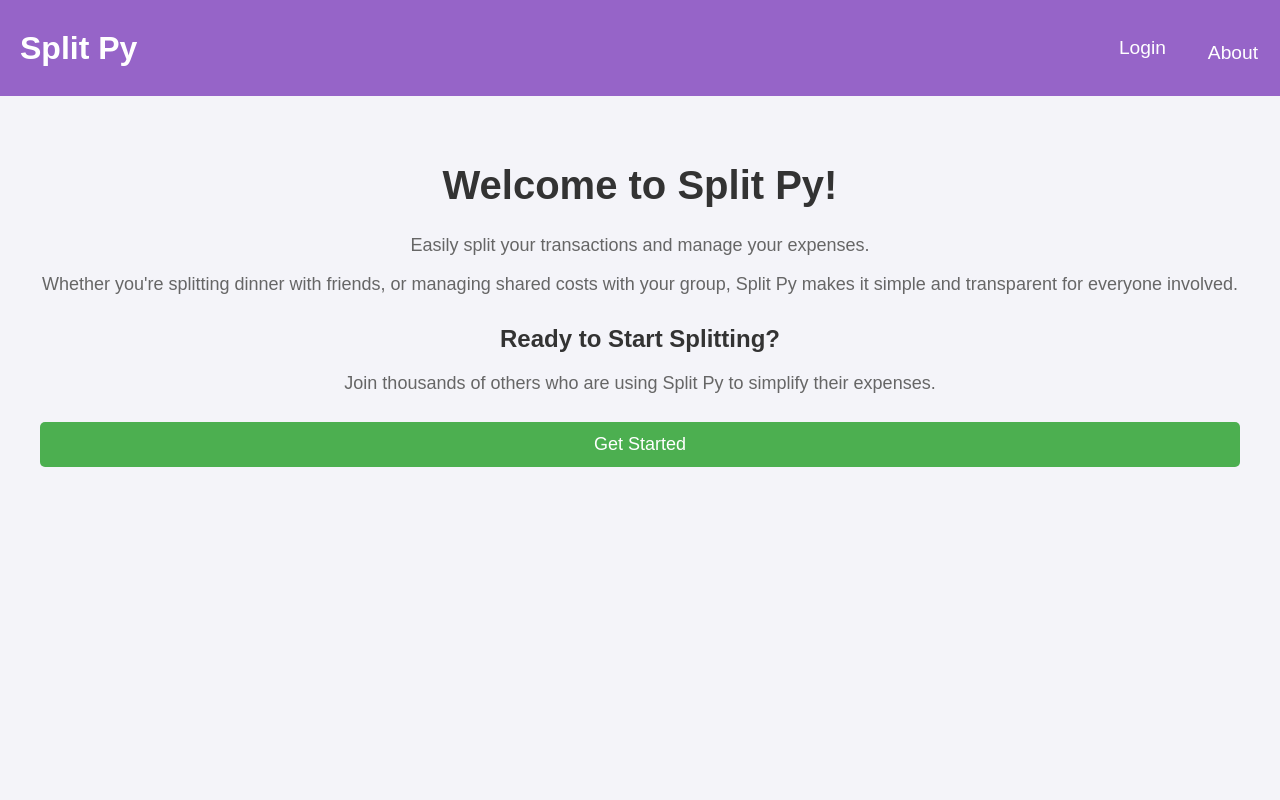
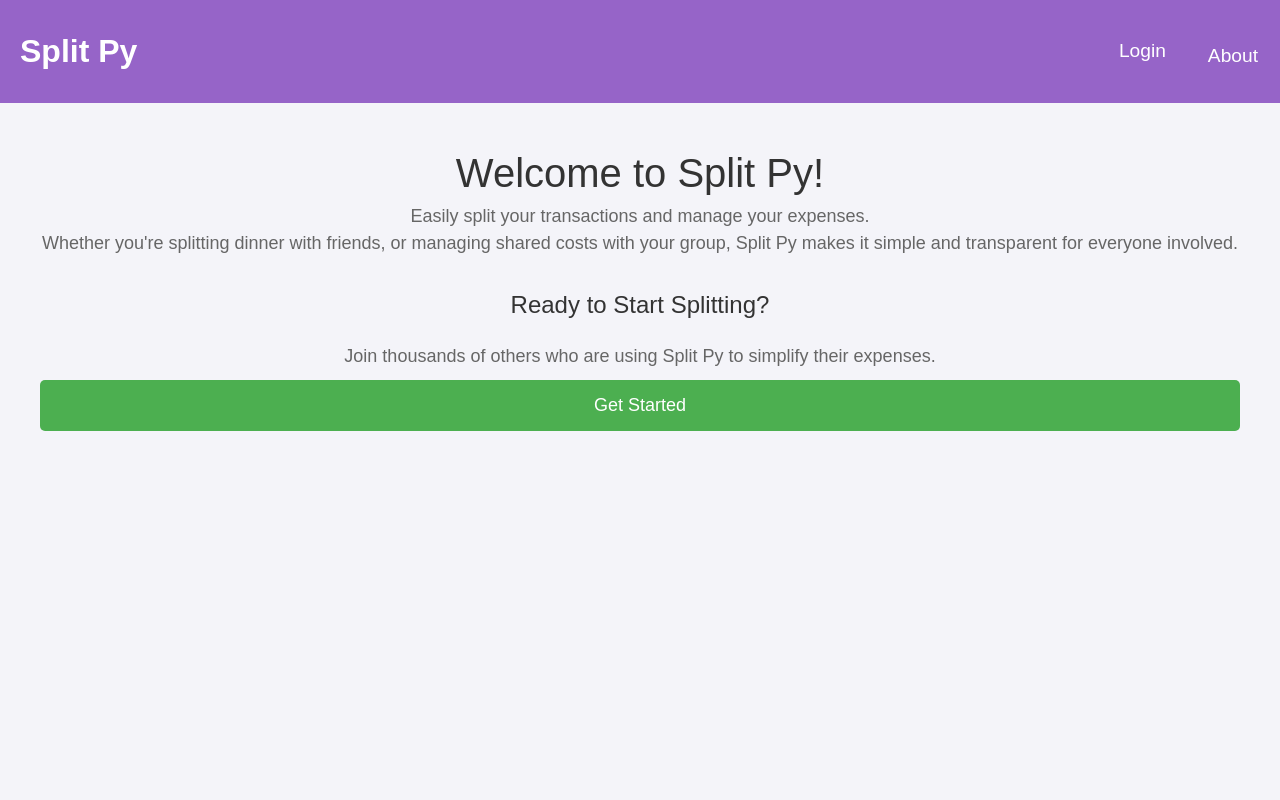
Before and after one commit to rafalm0/Splitpy-Front, a React (Create React App) app in the folder splitpy-front/: page / in a window 1280 px wide. Shown: the top 800 px of the page. Built offline with nearby package versions, Linux system fonts and the light colour scheme.

Commit message:
adding tailwind and adjusting header

```diff
--- /dev/null
+++ b/splitpy-front/craco.config.js
@@ -0,0 +1,11 @@
+// craco.config.js
+module.exports = {
+  style: {
+    postcss: {
+      plugins: [
+        require('tailwindcss'),
+        require('autoprefixer'),
+      ],
+    },
+  },
+}
--- a/splitpy-front/src/components/GroupHeader.css
+++ b/splitpy-front/src/components/GroupHeader.css
@@ -38,3 +38,7 @@
 .delete-button:hover {
   opacity: 0.8; /* Slight opacity change on hover */
 }
+
+.px-4 py-2 text-white bg-red-500 rounded {
+
+}
--- a/splitpy-front/src/components/GroupHeader.js
+++ b/splitpy-front/src/components/GroupHeader.js
@@ -1,6 +1,7 @@
 import React, { useState } from "react";
 import axios from "axios";
 import RenameGroupModal from "./RenameGroupModal";
+import "./GroupHeader.css";
 
 const GroupHeader = ({ group }) => {
   const [isDeleted, setIsDeleted] = useState(false); // Track if the group is deleted
@@ -41,16 +42,16 @@
   return (
     <div className="group-header flex items-center justify-between p-2 border-b">
       <h3 className="text-2xl font-semibold">{group.name}</h3>
-      <div className="flex space-x-2">
+      <div className="group-header">
         <button
           onClick={() => setIsRenameModalOpen(true)}
-          className="px-4 py-2 text-white bg-blue-500 rounded"
+          className="rename-button"
         >
           Rename
         </button>
         <button
           onClick={handleDelete}
-          className="px-4 py-2 text-white bg-red-500 rounded"
+          className="delete-button"
         >
           Delete
         </button>
--- a/splitpy-front/src/index.css
+++ b/splitpy-front/src/index.css
@@ -1,13 +1,4 @@
-body {
-  margin: 0;
-  font-family: -apple-system, BlinkMacSystemFont, 'Segoe UI', 'Roboto', 'Oxygen',
-    'Ubuntu', 'Cantarell', 'Fira Sans', 'Droid Sans', 'Helvetica Neue',
-    sans-serif;
-  -webkit-font-smoothing: antialiased;
-  -moz-osx-font-smoothing: grayscale;
-}
-
-code {
-  font-family: source-code-pro, Menlo, Monaco, Consolas, 'Courier New',
-    monospace;
-}
+/* ./src/index.css */
+@tailwind base;
+@tailwind components;
+@tailwind utilities;
--- /dev/null
+++ b/splitpy-front/tailwind.config.js
@@ -0,0 +1,11 @@
+module.exports = {
+  purge: ['./src/**/*.{js,jsx,ts,tsx}', './public/index.html'],
+  darkMode: false, // or 'media' or 'class'
+  theme: {
+    extend: {},
+  },
+  variants: {
+    extend: {},
+  },
+  plugins: [],
+}
```
Also changed, not shown: splitpy-front/package.json (+9 -3 lines), 1 other file (tests, documents, lock files or other folders).
